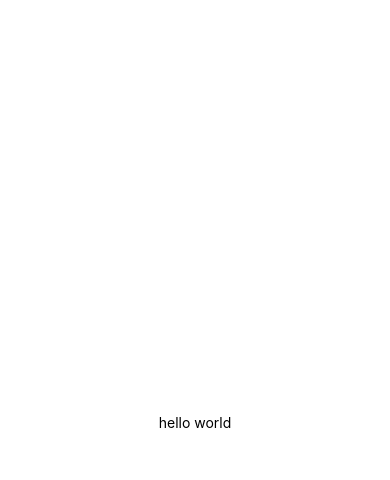
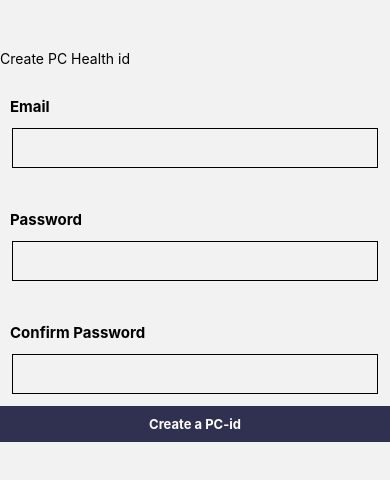
Before and after one commit to nav-commits/PChealth, a React Native app: screen /Home in a window 390 px wide. Shown: the top 480 px of the page. Built offline with nearby package versions, Linux system fonts and the light colour scheme.

Commit message:
added all pages

```diff
--- a/App.js
+++ b/App.js
@@ -1,12 +1,23 @@
-import { StatusBar } from 'expo-status-bar';
-import { StyleSheet, Text, View } from 'react-native';
+import { StyleSheet, View } from 'react-native';
+import Home from './src/Components/Screens/Home';
+import { NavigationContainer } from '@react-navigation/native';
+import { createNativeStackNavigator } from '@react-navigation/native-stack';
+import Signup from './src/Components/Screens/Signup';
+import BottomNavigation from './src/Components/Organisms/BottomNavigation/BottomNavigation';
 
+const Stack = createNativeStackNavigator();
 export default function App() {
     return (
-    <View style={styles.container}>
-      <Text>hello world</Text>
-      <StatusBar style="auto" />
-    </View>
+        <NavigationContainer>
+            <Stack.Navigator>
+                <Stack.Screen name='Signup' options={{ headerShown: false }} component={Signup} />
+                <Stack.Screen
+                    name='BottomNavigation'
+                    options={{ headerShown: false }}
+                    component={BottomNavigation}
+                />
+            </Stack.Navigator>
+        </NavigationContainer>
     );
 }
 
--- /dev/null
+++ b/src/Components/Atoms/Button/Button.jsx
@@ -0,0 +1,50 @@
+import { Text, TouchableOpacity} from 'react-native';
+
+export default function Button({
+    position,
+    top,
+    left,
+    title,
+    backgroundColor,
+    width,
+    onPress,
+    marginLeft,
+    border,
+    borderRadius,
+    marginTop,
+    paddingHorizontal,
+    paddingVertical,
+    color
+}) {
+    return (
+        <TouchableOpacity
+            onPress={onPress}
+            style={{
+                backgroundColor: backgroundColor,
+                elevation: 8,
+                borderRadius: borderRadius,
+                paddingHorizontal: paddingHorizontal,
+                paddingVertical: paddingVertical,
+                position: position,
+                left: left,
+                backgroundColor: backgroundColor,
+                top: top,
+                width: width,
+                marginLeft: marginLeft,
+                border: border,
+                marginTop: marginTop,
+                color: color,
+            }}
+        >
+                <Text style={{fontSize: 13, alignSelf: 'center', color:'white', fontWeight:'bold'}}>{title}</Text>
+
+        </TouchableOpacity>
+    );
+}
+
+// const styles = StyleSheet.create({
+//     appButtonText: {
+//         fontSize: 11,
+//         alignSelf: 'center',
+//     },
+// });
--- /dev/null
+++ b/src/Components/Atoms/TextField/TextField.jsx
@@ -0,0 +1,20 @@
+import { TextInput, StyleSheet } from 'react-native';
+
+export default function TextField({ value, onChangeText }) {
+    return (
+        <TextInput
+            style={styles.input}
+            onChangeText={onChangeText}
+            value={value}
+        />
+    );
+}
+
+const styles = StyleSheet.create({
+    input: {
+        height: 40,
+        margin: 12,
+        borderWidth: 1,
+        padding: 10,
+    },
+});
--- /dev/null
+++ b/src/Components/Atoms/Title/Title.jsx
@@ -0,0 +1,17 @@
+import { Text} from 'react-native';
+
+export default function Title({ title, size, paddingLeft, paddingTop, textAlign }) {
+    return (
+        <Text
+            style={{
+                fontSize: size,
+                fontWeight: 'bold',
+                paddingLeft: paddingLeft,
+                paddingTop: paddingTop,
+                textAlign: textAlign
+            }}
+        >
+            {title}
+        </Text>
+    );
+}
--- /dev/null
+++ b/src/Components/Organisms/BottomNavigation/BottomNavigation.jsx
@@ -0,0 +1,34 @@
+import { createBottomTabNavigator } from '@react-navigation/bottom-tabs';
+import Ionicons from 'react-native-vector-icons/Ionicons';
+import Home from '../../Screens/Home';
+import Journey from '../../Screens/Journey';
+
+const Tab = createBottomTabNavigator();
+export default function BottomNavigation() {
+    return (
+
+            <Tab.Navigator
+                screenOptions={({ route }) => ({
+                    tabBarIcon: ({ focused, color, size }) => {
+                        let iconName;
+
+                        if (route.name === 'Home') {
+                            iconName = focused
+                                ? 'ios-information-circle'
+                                : 'ios-information-circle-outline';
+                        } else if (route.name === 'Journey') {
+                            iconName = focused ? 'ios-list' : 'ios-list-outline';
+                        }
+
+                        // You can return any component that you like here!
+                        return <Ionicons name={iconName} size={size} color={color} />;
+                    },
+                    tabBarActiveTintColor: 'tomato',
+                    tabBarInactiveTintColor: 'gray',
+                })}
+            >
+            <Tab.Screen name="Home" options={{ headerShown: false }}  component={Home} />
+            <Tab.Screen options={{ headerShown: false }} name="Journey" component={Journey} />
+            </Tab.Navigator>
+    );
+}
--- /dev/null
+++ b/src/Components/Screens/Home.jsx
@@ -0,0 +1,20 @@
+import { View, Text } from 'react-native';
+import Button from '../Atoms/Button/Button';
+
+export default function Home() {
+    return (
+        <View>
+            <Button
+                title='Get Care'
+                top={100}
+                left={10}
+                backgroundColor='hsl(240, 25%, 25%)'
+                color='white'
+                width={100}
+                paddingHorizontal={10}
+                paddingVertical={10}
+                borderRadius={20}
+            />
+        </View>
+    );
+}
--- /dev/null
+++ b/src/Components/Screens/Journey.jsx
@@ -0,0 +1,9 @@
+import { View, Text } from 'react-native';
+
+export default function Journey() {
+    return (
+        <View>
+            <Text>Journey</Text>
+        </View>
+    );
+}
--- /dev/null
+++ b/src/Components/Screens/Signup.jsx
@@ -0,0 +1,29 @@
+import { View, Text } from 'react-native';
+import Button from '../Atoms/Button/Button';
+import TextField from '../Atoms/TextField/TextField';
+import React from 'react';
+import Title from '../Atoms/Title/Title';
+
+export default function Main({ navigation }) {
+    const [text, onChangeText] = React.useState('');
+    return (
+        <View >
+            <Text style={{ marginTop: 50 }}>Create PC Health id</Text>
+            <Title title='Email' paddingLeft={10} paddingTop={30} size={15} />
+            <TextField onChangeText={onChangeText} value={text} />
+            <Title title='Password' paddingLeft={10} paddingTop={30} size={15} />
+            <TextField onChangeText={onChangeText} value={text} />
+            <Title title='Confirm Password' paddingLeft={10} paddingTop={30} size={15} />
+            <TextField onChangeText={onChangeText} value={text} />
+            <Button
+                title='Create a PC-id'
+                backgroundColor='hsl(240, 25%, 25%)'
+                width={'100%'}
+
+                onPress={() => navigation.navigate('BottomNavigation')}
+                paddingHorizontal={10}
+                paddingVertical={10}
+            />
+        </View>
+    );
+}
```
Also changed, not shown: package.json (+10 -1 lines), 1 other file (tests, documents, lock files or other folders). Lines whose indentation alone changed are shown as unchanged.
